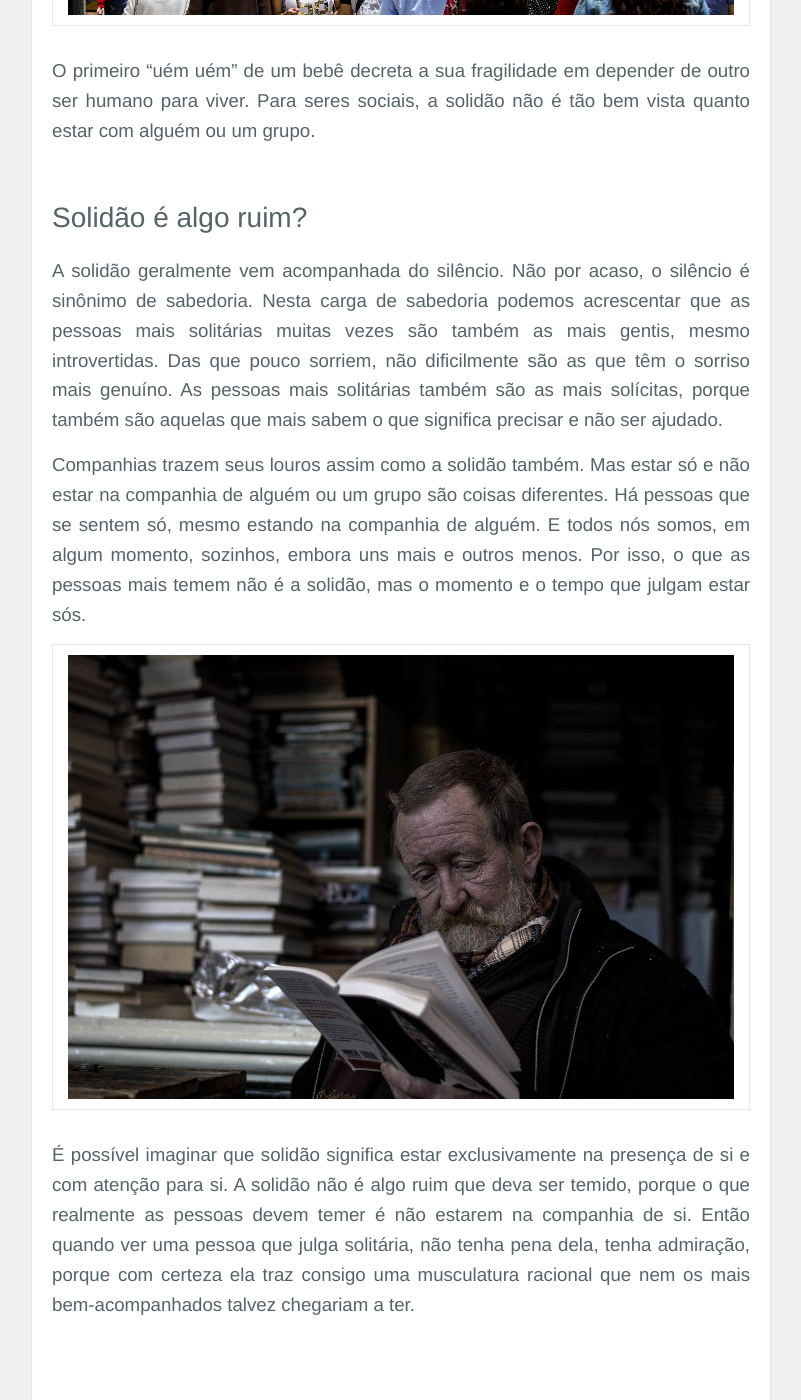
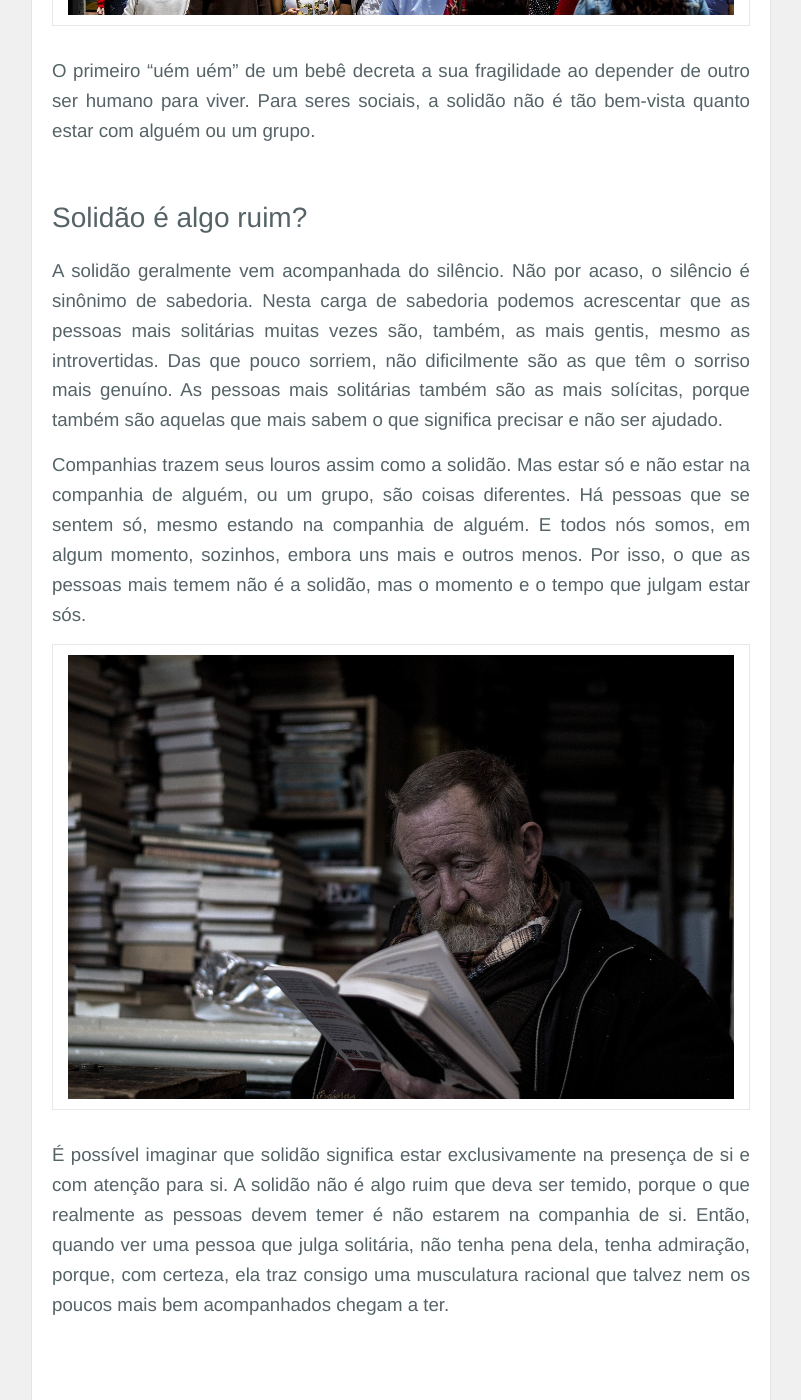
Before and after one commit to Cledersonbc/blog, a Jekyll site: the page built from _posts/2020-08-06-solidao.markdown, in a window 1280 px wide and 1400 px high, scrolled down 2151 px. Shown: the whole window, without its empty margins (239-1040 px from the left). Built offline with Jekyll 4.4.1, drawn with Linux system fonts in a browser that asks for light colours; some of the changed text lies outside the part shown.

Commit message:
new update: texto solidão

```diff
--- a/_posts/2020-08-06-solidao.markdown
+++ b/_posts/2020-08-06-solidao.markdown
@@ -19,20 +19,20 @@ Já que o *Homo sapiens* é uma criatura social, que constrói o seu sucesso sob
 
 Dependemos de seres humanos para nascer. E, após o nascimento, dependemos de outros seres humanos para alimentação, cuidados e necessidades básicas. Talvez a primeira interação social que fazemos, mesmo que de forma inconsciente, seja a maternal. Quando os bebês crescem, é comum serem introduzidos (ou despejados) em um ambiente conhecido como **escola**. Na escola geralmente ocorre os primeiros e mais marcantes choques de interesses e interações, onde a criança, sentindo-se sozinha, começa a descobrir algo chamado **aceitação social** e, talvez, não-conscientemente começa a procurar por seu grupo.
 
-Crianças crescem, tornam-se adolescentes, buscam grupos para beber, namorar, irem às festas. Adolescentes amadurecem, alguns entram na faculdade e procuram grupos para estudar e se formar. Na vida adulta precisam trabalhar. No trabalho, também precisam de grupos de pessoas para executarem apenas algumas tarefas ou todo o trabalho em si. São pessoas dependendo de pessoas. Alguns dependem mais e outros dependem menos.
+Crianças crescem, tornam-se adolescentes, buscam grupos para beber, namorar, irem às festas. Adolescentes amadurecem, alguns entram na faculdade e procuram grupos para estudar e se formar. Na vida adulta precisam trabalhar. No trabalho, também precisam de grupos de pessoas para executarem apenas algumas tarefas, ou, todo o trabalho em si. São pessoas dependendo de pessoas. Alguns dependem mais e outros dependem menos.
 
 | ![Pessoas na cidade]({{ site.baseurl }}/assets/posts/2020-12-14-cidade-pessoas.jpg "Pessoas na cidade") |
 
-O primeiro "uém uém" de um bebê decreta a sua fragilidade em depender de outro ser humano para viver. Para seres sociais, a solidão não é tão bem vista quanto estar com alguém ou um grupo.
+O primeiro "uém uém" de um bebê decreta a sua fragilidade ao depender de outro ser humano para viver. Para seres sociais, a solidão não é tão bem-vista quanto estar com alguém ou um grupo.
 
 # Solidão é algo ruim?
 
-A solidão geralmente vem acompanhada do silêncio. Não por acaso, o silêncio é sinônimo de sabedoria. Nesta carga de sabedoria podemos acrescentar que as pessoas mais solitárias muitas vezes são também as mais gentis, mesmo introvertidas. Das que pouco sorriem, não dificilmente são as que têm o sorriso mais genuíno. As pessoas mais solitárias também são as mais solícitas, porque também são aquelas que mais sabem o que significa precisar e não ser ajudado.
+A solidão geralmente vem acompanhada do silêncio. Não por acaso, o silêncio é sinônimo de sabedoria. Nesta carga de sabedoria podemos acrescentar que as pessoas mais solitárias muitas vezes são, também, as mais gentis, mesmo as introvertidas. Das que pouco sorriem, não dificilmente são as que têm o sorriso mais genuíno. As pessoas mais solitárias também são as mais solícitas, porque também são aquelas que mais sabem o que significa precisar e não ser ajudado.
 
-Companhias trazem seus louros assim como a solidão também. Mas estar só e não estar na companhia de alguém ou um grupo são coisas diferentes. Há pessoas que se sentem só, mesmo estando na companhia de alguém. E todos nós somos, em algum momento, sozinhos, embora uns mais e outros menos. Por isso, o que as pessoas mais temem não é a solidão, mas o momento e o tempo que julgam estar sós.
+Companhias trazem seus louros assim como a solidão. Mas estar só e não estar na companhia de alguém, ou um grupo, são coisas diferentes. Há pessoas que se sentem só, mesmo estando na companhia de alguém. E todos nós somos, em algum momento, sozinhos, embora uns mais e outros menos. Por isso, o que as pessoas mais temem não é a solidão, mas o momento e o tempo que julgam estar sós.
 
 | ![Homem só lendo]({{ site.baseurl }}/assets/posts/2020-12-14-homem-so-lendo.jpg "Homem só lendo") |
 
-É possível imaginar que solidão significa estar exclusivamente na presença de si e com atenção para si. A solidão não é algo ruim que deva ser temido, porque o que realmente as pessoas devem temer é não estarem na companhia de si. Então quando ver uma pessoa que julga solitária, não tenha pena dela, tenha admiração, porque com certeza ela traz consigo uma musculatura racional que nem os mais bem-acompanhados talvez chegariam a ter.
+É possível imaginar que solidão significa estar exclusivamente na presença de si e com atenção para si. A solidão não é algo ruim que deva ser temido, porque o que realmente as pessoas devem temer é não estarem na companhia de si. Então, quando ver uma pessoa que julga solitária, não tenha pena dela, tenha admiração, porque, com certeza, ela traz consigo uma musculatura racional que talvez nem os poucos mais bem acompanhados chegam a ter.
 <br><br><br><br>
 *Dedico este texto à música Comptine d'un autre été (Amélie theme).*
```
Also changed, not shown: other parts of _posts/2020-08-06-solidao.markdown (+2 -2 lines).
